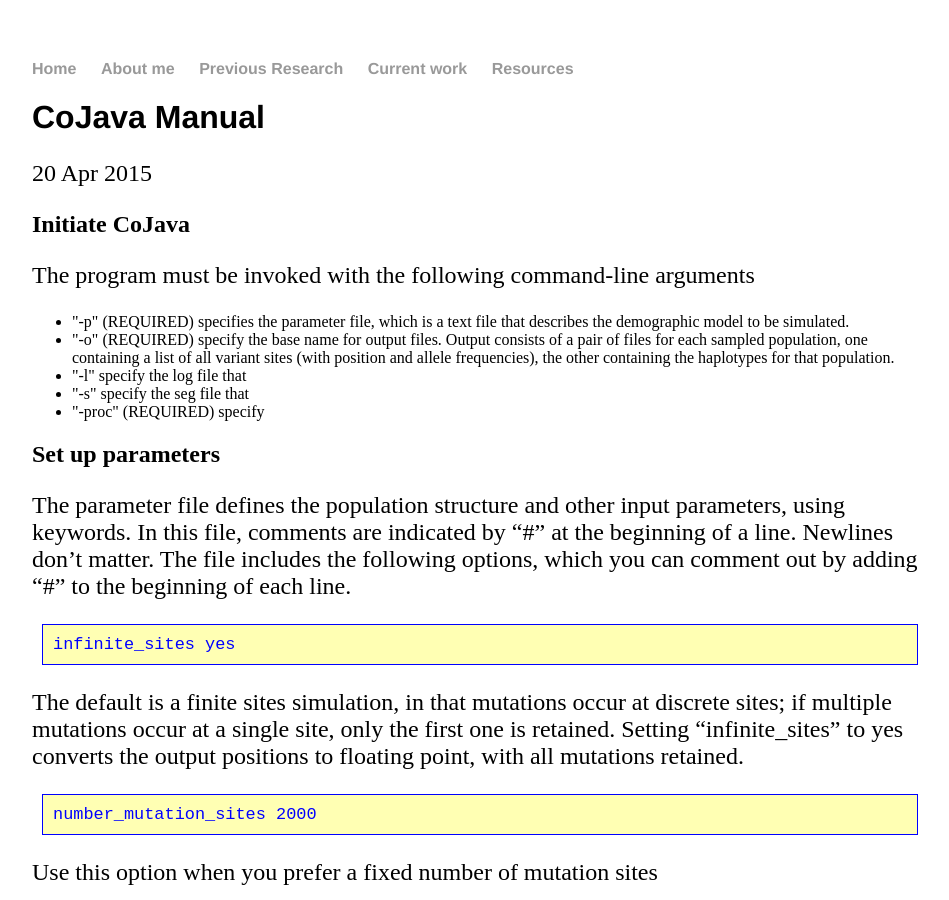
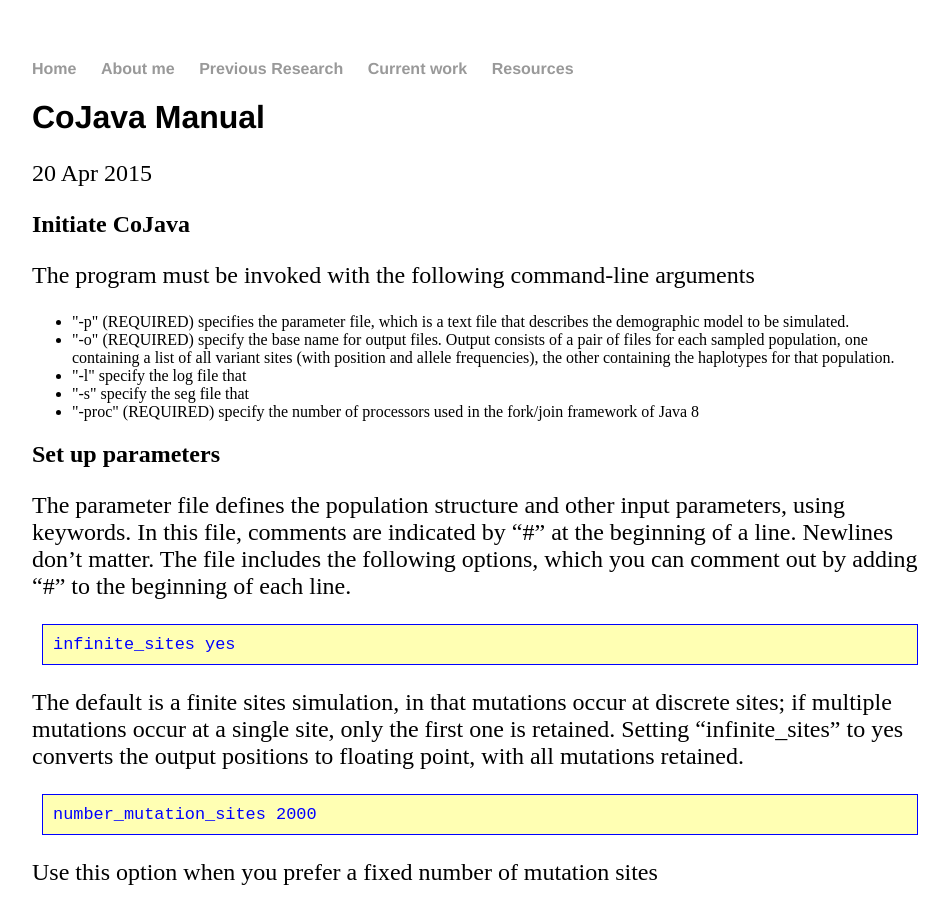
Before and after one commit to lybird300/lybird300.github.io, a Jekyll site: the page built from _posts/2015-04-20-cojava-manual.md, in a window 1280 px wide and 900 px high. Shown: the whole window, without its empty margins (160-1109 px from the left). Built offline with Jekyll 4.4.1, drawn with Linux system fonts in a browser that asks for light colours.

Commit message:
Update 2015-04-20-cojava-manual.md

```diff
--- a/_posts/2015-04-20-cojava-manual.md
+++ b/_posts/2015-04-20-cojava-manual.md
@@ -6,7 +6,7 @@
 <h2>Initiate CoJava</h2>
 The program must be invoked with the following command-line arguments
 <ul><li>"-p" (REQUIRED) specifies the parameter file, which is a text file that describes the demographic model to be simulated.</li>
-<li>"-o" (REQUIRED) specify the base name for output files. Output consists of a pair of files for each sampled population, one containing a list of all variant sites (with position and allele frequencies), the other containing the haplotypes for that population.</li><li>"-l" specify the log file that</li><li>"-s" specify the seg file that</li><li>"-proc" (REQUIRED) specify</li></ul>
+<li>"-o" (REQUIRED) specify the base name for output files. Output consists of a pair of files for each sampled population, one containing a list of all variant sites (with position and allele frequencies), the other containing the haplotypes for that population.</li><li>"-l" specify the log file that</li><li>"-s" specify the seg file that</li><li>"-proc" (REQUIRED) specify the number of processors used in the fork/join framework of Java 8</li></ul>
 
 <h2>Set up parameters</h2>
 The parameter file defines the population structure and other input parameters, using keywords. In this file, comments are indicated by "#" at the beginning of a line. Newlines don't matter. The file includes the following options, which you can comment out by adding "#" to the beginning of each line.
```
